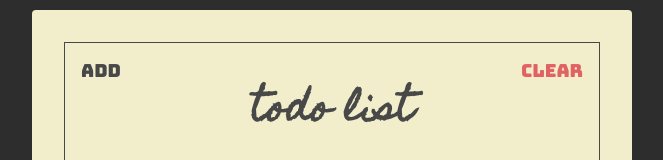
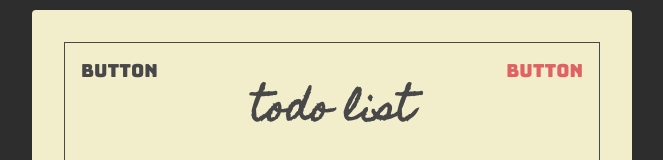
Before and after one commit to marksterben/react-course, a React (Create React App) app: page / in a window 1280 px wide. Shown: the top 160 px of the page, without its empty margins (308-971 px from the left). Built offline with nearby package versions, Linux system fonts and the light colour scheme.

Commit message:
mengubah text menjadi teks

```diff
--- a/src/components/button/Button.jsx
+++ b/src/components/button/Button.jsx
@@ -4,15 +4,7 @@ import cx from "classnames";
 
 import styles from "./button.module.css";
 
-const Button = ({ text, onClick, color, align }) => {
-  // const className = [
-  //   "header-btn",
-  //   color === "black" && "main-black-color",
-  //   color === "red" && "main-red-color",
-  //   align === "left" && "align-left",
-  //   align === "right" && "align-right"
-  // ].join(" ");
-
+const Button = ({ teks, onClick, color, align }) => {
   const className = cx(styles.headerBtn, {
     [styles.mainBlackColor]: color === "black",
     [styles.mainRedColor]: color === "red",
@@ -22,19 +14,19 @@ const Button = ({ text, onClick, color, align }) => {
 
   return (
     <button className={className} onClick={onClick}>
-      {text}
+      {teks}
     </button>
   );
 };
 
 Button.defaultProps = {
-  text: "Button",
+  teks: "Button",
   color: "black",
   align: "left"
 };
 
 Button.propTypes = {
-  text: PropTypes.string.isRequired,
+  teks: PropTypes.string.isRequired,
   onClick: PropTypes.func,
   color: PropTypes.oneOf(["black", "red"]),
   align: PropTypes.oneOf(["left", "right"])
```
